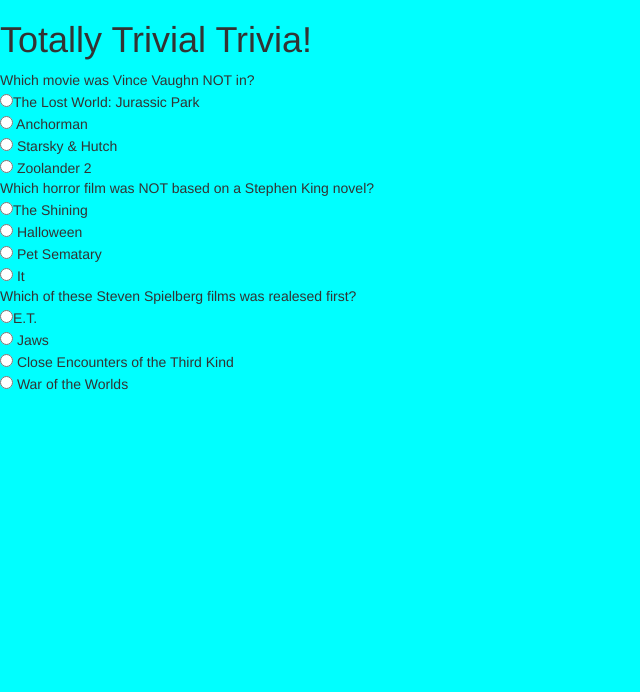
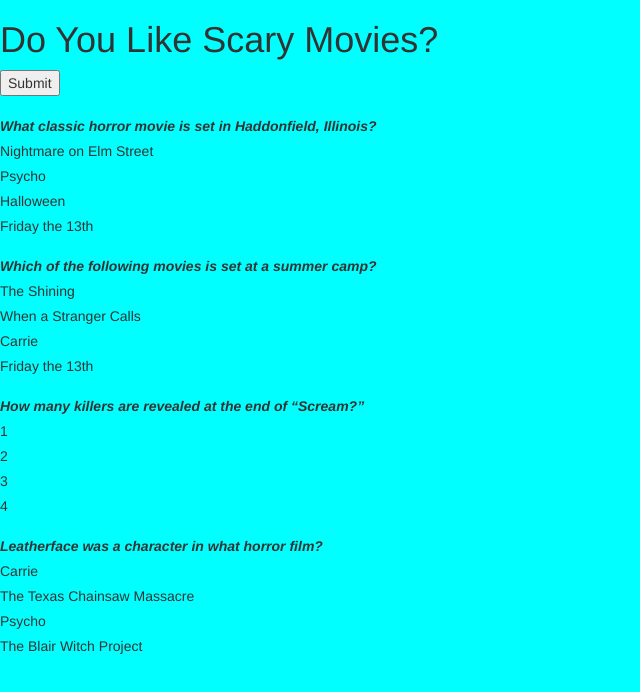
Before and after one commit to agnicolaou/TriviaGame, a plain HTML site: page index.html in a window 1280 px wide. Both pictures are taken after a click on the button "Start". Shown: the whole page, without its empty margins (0-640 px from the left). Drawn offline with nearby package versions, Linux system fonts and the light colour scheme; a web font is replaced by a local one.

Commit message:
Cleaned up code using for loops.  Need to add radio button to each answer choice within for loop

```diff
--- a/assets/css/style.css
+++ b/assets/css/style.css
@@ -5,3 +5,16 @@
 body{
     background-color: aqua;
 }
+
+
+#questions{
+   font-style: italic;
+   font-weight: bold;
+   margin-top: 20px;
+}
+
+#choices{
+    font-style: normal;
+    font-weight: normal;
+    margin-top: 5px;
+}
--- a/assets/javascript/app.js
+++ b/assets/javascript/app.js
@@ -1,61 +1,71 @@
+$("#submit").hide()
+
+//start
+$("#start").on("click", function () {
+    $("#start").remove();
+    $("#submit").show();
+    displayQuestion();
+
+})
+
+
+
+//questions
 let questions = [
     {
-        question: "Which movie was Vince Vaughn NOT in?",
-        answers: ["The Lost World: Jurassic Park", "Anchorman", "Starsky & Hutch", "Zoolander 2"],
-        correctAnswer: "Zoolander 2"
+        question: "What classic horror movie is set in Haddonfield, Illinois?",
+        choices: ["Nightmare on Elm Street", "Psycho", "Halloween", "Friday the 13th"],
+        answer: "Halloween"
     },
     {
-        question: "Which horror film was NOT based on a Stephen King novel?",
-        answers: ["The Shining", "Halloween", "Pet Sematary", "It"],
-        correctAnswer: "Halloween"
+        question: "Which of the following movies is set at a summer camp?",
+        choices: ["The Shining", "When a Stranger Calls", "Carrie", "Friday the 13th"],
+        answer: "Friday the 13th"
     },
     {
-        question: "Which of these Steven Spielberg films was realesed first?",
-        answers: ["E.T.", "Jaws", "Close Encounters of the Third Kind", "War of the Worlds"],
-        correctAnswer: "Jaws"
-    }
-
+        question: "How many killers are revealed at the end of “Scream?”",
+        choices: ["1", "2", "3", "4"],
+        answer: "2"
+    },
+    {
+        question: "Leatherface was a character in what horror film?",
+        choices: ["Carrie", "The Texas Chainsaw Massacre", "Psycho", "The Blair Witch Project"],
+        answer: "The Texas Chainsaw Massacre"
+    },
 ];
 
 
-var answerButtons = $("#answerButtons");
-var radioButton = $('<input type="radio" name="rbtnCount" />');
+function displayQuestion() {
+    //  question display
+    for (let i = 0; i < questions.length; i++) {
+        var newDivQ = $("<div id='questions'>");
+        newDivQ.text(questions[i].question);
 
-//question display
-function displayQuestion() {
-    for (let i = 0; i < questions.length; i++) {
-        var newQDiv = $(
-
-            '<div class = "danger"> ' + questions[i].question + '</div>'
-            +
-            '<input type = "radio" value="0" class="space">' + questions[i].answers[0] + '</input> <br>'
-            +
-            '<input type = "radio" value="0">' + " "+ questions[i].answers[1] + '</input> <br>'
-            +
-            '<input type = "radio" value="0">' + " "+ questions[i].answers[2] + '</input> <br>'
-            +
-            '<input type = "radio" value="0">' + " "+ questions[i].answers[3] + '</input> <br>'
-        );
-
-        if (questions[0].answers[0] === "Zoolander 2"){
-            alert("hi");
+        for (let j = 0; j < questions[i].choices.length; j++) {
+            var newDivC = $("<div id='choices'>");
+            newDivC.text(questions[i].choices[j]);
+            $("#quiz-area").append(newDivQ);
+            newDivQ.append(newDivC);
         }
+    };
+};
 
 
 
 
-        $("#quiz-area").append(newQDiv);
 
 
-        console.log(answerButtons);
-    }
-
-}
 
 
-//start
-$("#start").on("click", function () {
-    $("#start").hide();
-    displayQuestion()
 
-})
+{/* <form>
+    <label class="radio-inline">
+      <input type="radio" name="optradio" checked>Option 1
+    </label>
+    <label class="radio-inline">
+      <input type="radio" name="optradio">Option 2
+    </label>
+    <label class="radio-inline">
+      <input type="radio" name="optradio">Option 3
+    </label>
+  </form> */}
--- a/index.html
+++ b/index.html
@@ -11,9 +11,9 @@
   <link href="https://fonts.googleapis.com/css?family=Shrikhand&display=swap" rel="stylesheet">
   <script src="https://cdnjs.cloudflare.com/ajax/libs/jquery/3.4.1/jquery.min.js"></script>
 
-  <link rel="stylesheet" href="./assets/css/style.css">
+  <link rel="stylesheet" href="assets/css/style.css">
 
-  <title>Movie Trivia Game</title>
+  <title>Scary Movie Trivia</title>
 
 </head>
 
@@ -24,10 +24,11 @@
 
 
   <div id="wrapper">
-    <h1>Totally Trivial Trivia!</h1>
+    <h1>Do You Like Scary Movies?</h1>
     <div id="sub-wrapper">
       <div id="quiz-area">
         <button id="start">Start</button>
+        <button id="submit">Submit</button>
       </div>
     </div>
   </div>
```
Also changed, not shown: 1 other file.
